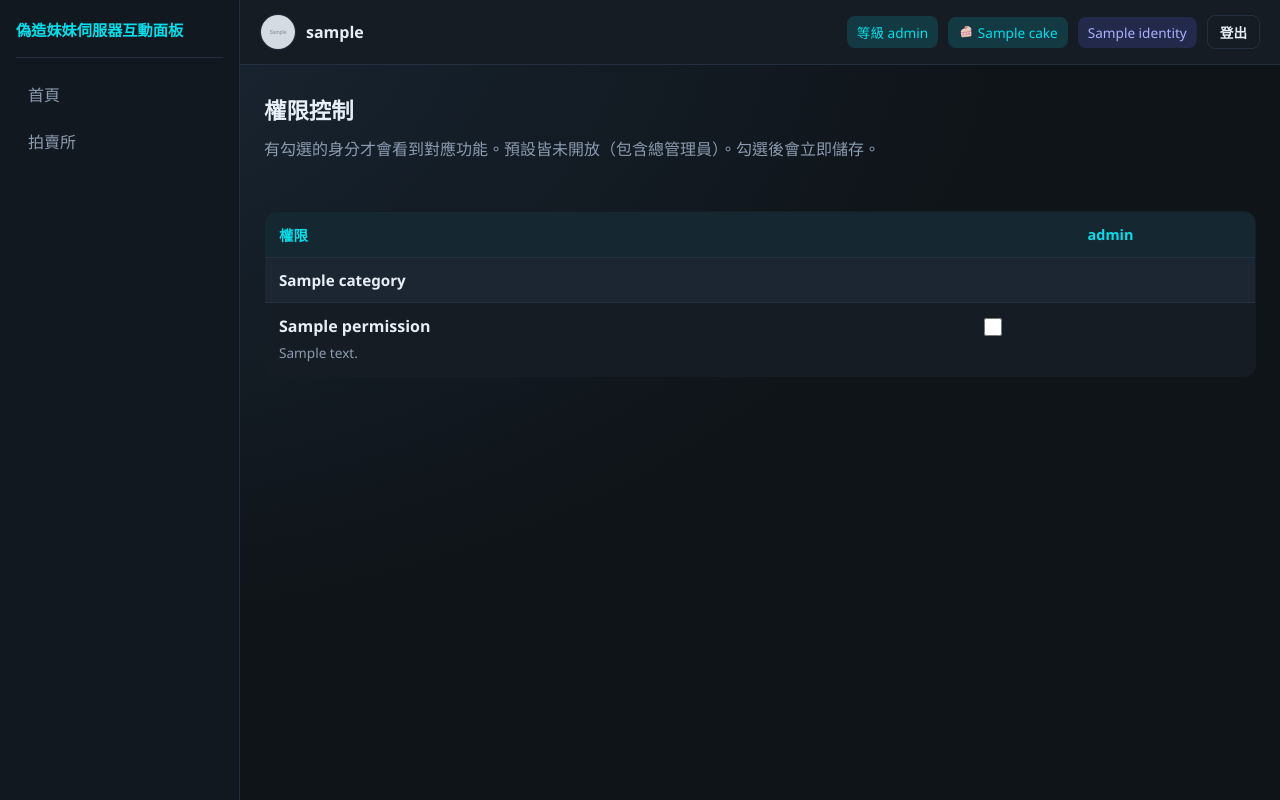
After one commit to ani20168/Natalie-bot, a Python web app: template web/templates/permissions.html in a window 1280 px wide. The commit adds this page. Run offline with Jinja, Linux system fonts and the light colour scheme; the template is opened without the code that fills it: most values are stand-ins (such as "Sample title", 1, 10 or a date in 2020); grey boxes marked "Sample" are stand-in pictures.

Commit message:
1.增加權限控制 2.增加撤消競標 3.fix 蛋糕圖案顯示bug

```diff
--- a/cogs/common.py
+++ b/cogs/common.py
@@ -77,7 +77,7 @@ class MongoStorage:
         self.database = None
         self.db_name = "discord"
         self.user_id_pattern = re.compile(r"^\d+$")
-        self.collection_name_map = {"userdata": "userdata", "mining": "mining", "odds": "odds", "auction": "auction"}
+        self.collection_name_map = {"userdata": "userdata", "mining": "mining", "odds": "odds", "auction": "auction", "web_permission": "web_permission"}
         self.user_global_dataset = {"userdata", "mining"}
         self.single_document_dataset = {"odds"}
         self.replace_user = self.upsert_user
--- a/web/static/panel.css
+++ b/web/static/panel.css
@@ -301,7 +301,7 @@ a {
   background: var(--accent);
   color: #062126;
   width: 100%;
-  margin-top: 14px;
+  margin-top: 0;
   gap: 4px;
 }
 
@@ -393,9 +393,109 @@ a {
   margin: 2px 0 0;
 }
 
+.auction-card-foot {
+  display: flex;
+  align-items: flex-end;
+  justify-content: space-between;
+  gap: 12px;
+  margin-top: 14px;
+}
+
+.auction-card-foot .btn-bid {
+  flex: 1;
+  width: auto;
+}
+
+.btn-cancel-auction {
+  flex-shrink: 0;
+  white-space: nowrap;
+  align-self: flex-end;
+}
+
 .auction-empty {
   margin: 0;
   color: var(--text-muted);
+}
+
+.content .permission-lead {
+  margin-bottom: 12px;
+  line-height: 1.7;
+}
+
+.content .permission-status {
+  min-height: 1.4em;
+  margin: 0 0 16px;
+  font-size: 0.9rem;
+}
+
+.permission-status.is-ok {
+  color: var(--accent);
+}
+
+.permission-status.is-error {
+  color: var(--danger);
+}
+
+.permission-table-wrap {
+  overflow-x: auto;
+}
+
+.permission-table {
+  width: 100%;
+  border-collapse: collapse;
+  background: var(--bg-panel);
+  border: 1px solid var(--border);
+  border-radius: 12px;
+  overflow: hidden;
+}
+
+.permission-table th,
+.permission-table td {
+  padding: 12px 14px;
+  border-bottom: 1px solid var(--border);
+  text-align: left;
+  vertical-align: top;
+}
+
+.permission-table thead th {
+  color: var(--accent);
+  font-size: 0.9rem;
+  font-weight: 700;
+  background: rgba(0, 223, 235, 0.06);
+}
+
+.permission-table thead th:not(:first-child),
+.permission-check {
+  text-align: center;
+  vertical-align: middle;
+}
+
+.permission-category th {
+  background: #1c2633;
+  color: var(--text);
+  font-size: 0.95rem;
+}
+
+.permission-table td strong {
+  color: var(--text);
+}
+
+.permission-table td p {
+  margin: 6px 0 0;
+  color: var(--text-muted);
+  font-size: 0.85rem;
+  line-height: 1.5;
+}
+
+.permission-table input[type="checkbox"] {
+  width: 18px;
+  height: 18px;
+  accent-color: var(--accent);
+  cursor: pointer;
+}
+
+.permission-table tbody tr:last-child td {
+  border-bottom: none;
 }
 
 .auction-toast {
--- a/web/templates/app_layout.html
+++ b/web/templates/app_layout.html
@@ -6,6 +6,9 @@
   <nav class="sidebar-nav">
     <a href="/panel" class="sidebar-link{% if active_nav == 'home' %} is-active{% endif %}">首頁</a>
     <a href="/auction" class="sidebar-link{% if active_nav == 'auction' %} is-active{% endif %}">拍賣所</a>
+    {% if show_permission_nav %}
+    <a href="/permissions" class="sidebar-link{% if active_nav == 'permissions' %} is-active{% endif %}">權限控制</a>
+    {% endif %}
   </nav>
 </aside>
 <div class="main-wrap">
--- /dev/null
+++ b/web/templates/permissions.html
@@ -0,0 +1,88 @@
+{% extends "app_layout.html" %}
+{% block main %}
+<h2>權限控制</h2>
+<p class="permission-lead">有勾選的身分才會看到對應功能。預設皆未開放（包含總管理員）。勾選後會立即儲存。</p>
+<p class="permission-status" id="permission-status" aria-live="polite"></p>
+
+<div class="permission-table-wrap">
+  <table class="permission-table">
+    <thead>
+      <tr>
+        <th>權限</th>
+        {% for role_key in permission_role_keys %}
+        <th>{{ permission_role_labels[role_key] }}</th>
+        {% endfor %}
+      </tr>
+    </thead>
+    <tbody>
+      {% for category in permission_catalog %}
+      <tr class="permission-category">
+        <th colspan="{{ 1 + permission_role_keys|length }}">{{ category.label }}</th>
+      </tr>
+      {% for permission in category.permissions %}
+      <tr>
+        <td>
+          <strong>{{ permission.label }}</strong>
+          {% if permission.description %}
+          <p>{{ permission.description }}</p>
+          {% endif %}
+        </td>
+        {% for role_key in permission_role_keys %}
+        <td class="permission-check">
+          <input type="checkbox"
+                 data-permission="{{ permission.key }}"
+                 data-role="{{ role_key }}"
+                 {% if permission_grants[permission.key][role_key] %}checked{% endif %}>
+        </td>
+        {% endfor %}
+      </tr>
+      {% endfor %}
+      {% endfor %}
+    </tbody>
+  </table>
+</div>
+{% endblock %}
+{% block extra_script %}
+<script>
+  (function () {
+    var statusBox = document.getElementById("permission-status");
+    var table = document.querySelector(".permission-table");
+    if (!table) return;
+
+    function setStatus(message, ok) {
+      if (!statusBox) return;
+      statusBox.textContent = message;
+      statusBox.className = "permission-status " + (ok ? "is-ok" : "is-error");
+    }
+
+    table.addEventListener("change", async function (event) {
+      var checkbox = event.target.closest("input[type='checkbox'][data-permission]");
+      if (!checkbox) return;
+      checkbox.disabled = true;
+      try {
+        var response = await fetch("/api/permissions", {
+          method: "POST",
+          credentials: "same-origin",
+          headers: { "Content-Type": "application/json" },
+          body: JSON.stringify({
+            permission: checkbox.getAttribute("data-permission"),
+            role: checkbox.getAttribute("data-role"),
+            enabled: checkbox.checked
+          })
+        });
+        var data = await response.json();
+        if (!data.ok) {
+          checkbox.checked = !checkbox.checked;
+          setStatus(data.error || "儲存失敗", false);
+        } else {
+          setStatus("已儲存", true);
+        }
+      } catch (error) {
+        checkbox.checked = !checkbox.checked;
+        setStatus("儲存失敗，請稍後再試", false);
+      }
+      checkbox.disabled = false;
+    });
+  })();
+</script>
+{% endblock %}
```
Also changed, not shown: cogs/trade.py (+63 -0 lines), web/panel.py (+207 -7 lines), web/templates/auction.html (+96 -7 lines).
